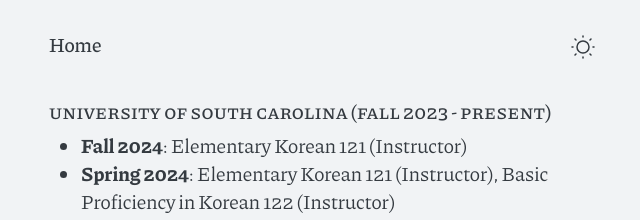
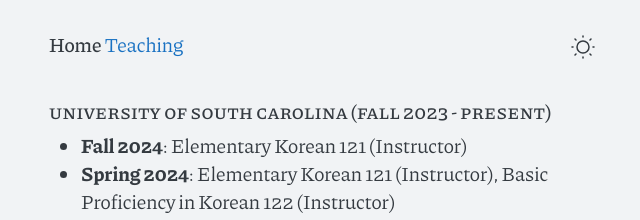
Before and after one commit to rsim89/rsim89.github.io, a Jekyll site: the page built from teaching.md, in a window 1280 px wide. Shown: the top 220 px of the page, without its empty margins (318-958 px from the left). Built offline with Jekyll 4.4.1, drawn with Linux system fonts in a browser that asks for light colours.

Commit message:
Update header.html

```diff
--- a/_includes/header.html
+++ b/_includes/header.html
@@ -1,6 +1,7 @@
 <header>
   <div>
     <a class="site-title" href="{{ site.url }}">{{ site.title }}</a>
+    <a class="page-title" href="{{ page.url }}">{{ page.title }}</a>
     <small>
       {% if site.tagshort %}
       {{ site.tagshort }}
```
